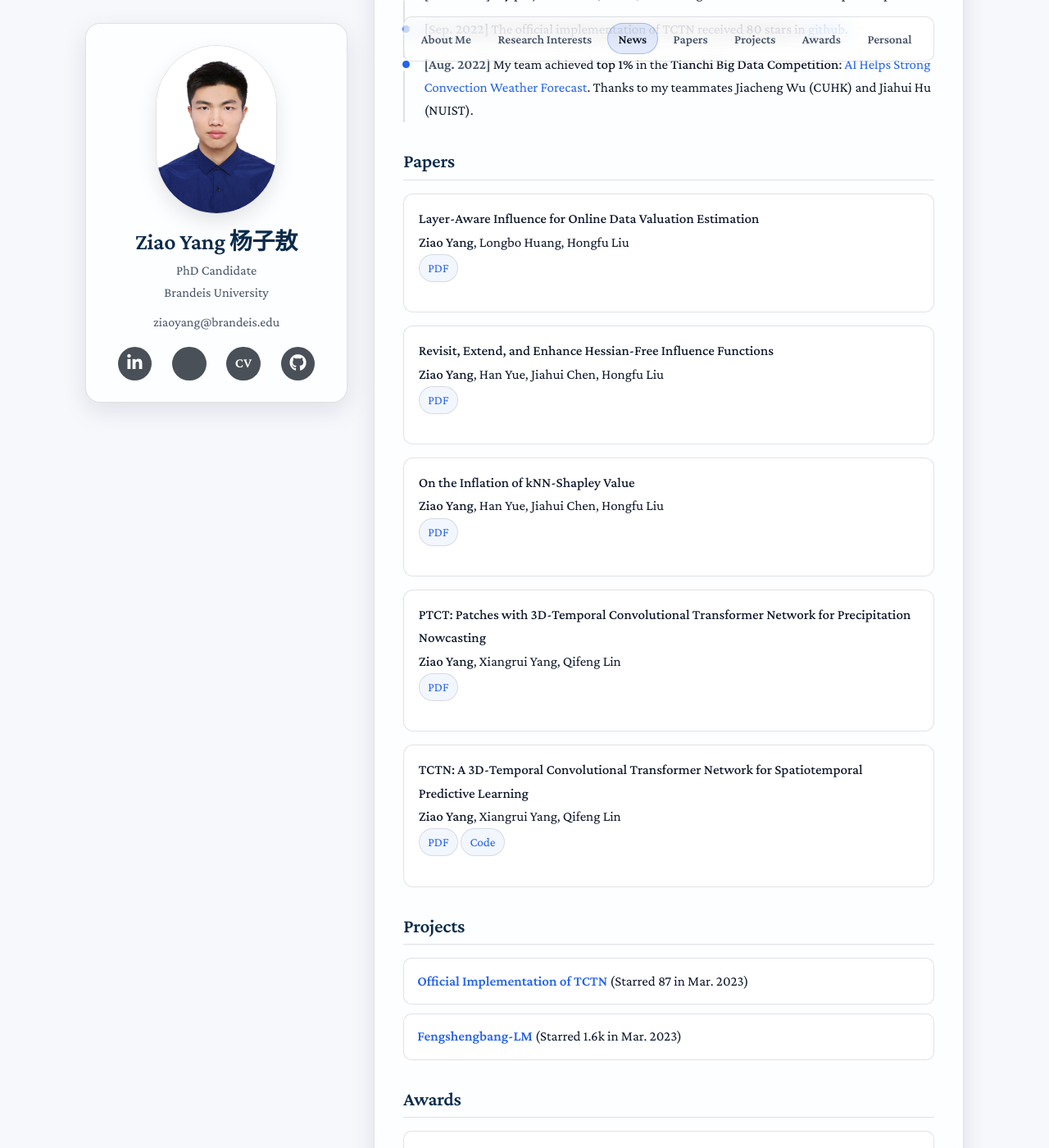
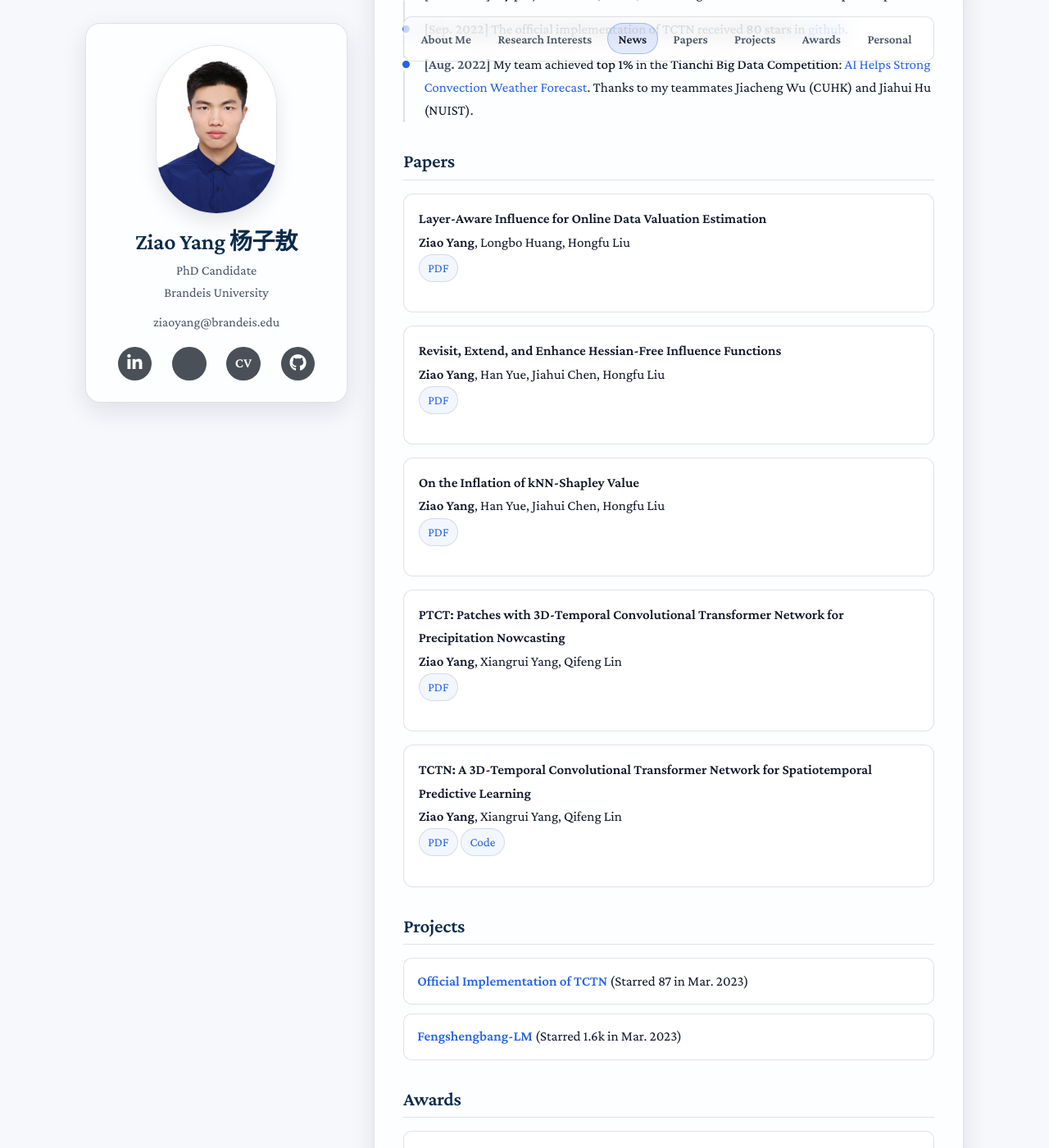
Before and after one commit to yangziao56/homepage, a Jekyll site: the page built from index.md, in a window 1280 px wide and 1400 px high, scrolled down 868 px. Shown: the whole window at 82% size. Built offline with Jekyll 4.4.1, drawn with Linux system fonts in a browser that asks for light colours; nearby versions of some CDN libraries; a style sheet for code colours, icons or effects is not loaded; our own code applies the rules of GitHub Pages for plain Markdown files.

Commit message:
Emphasize author name in papers

```diff
--- a/assets/css/style.scss
+++ b/assets/css/style.scss
@@ -368,6 +368,10 @@ section h2:first-of-type{
   margin-bottom: 0.35rem;
 }
 
+#papers + ul > li strong{
+  font-weight: 650;
+}
+
 #papers + ul > li a{
   display: inline-flex;
   align-items: center;
```
